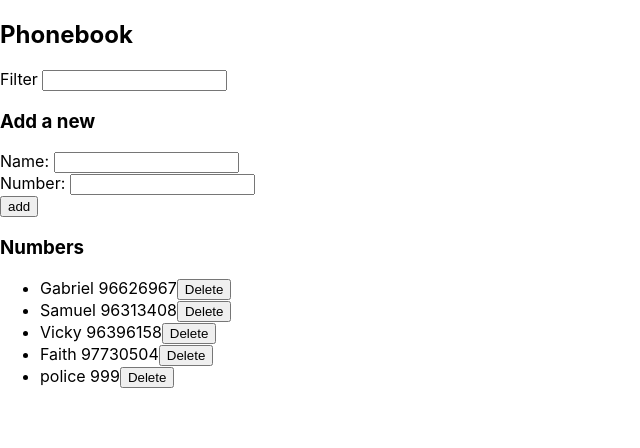
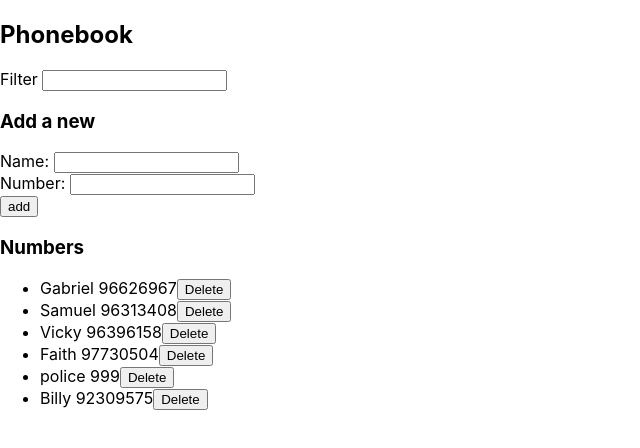
Before and after one commit to Gabrieloxe/fullstackopen2021, a React (Create React App) app in the folder part2/phonebook/: page / in a window 1280 px wide. Shown: the top 448 px of the page, without its empty margins (0-640 px from the left). Built offline with nearby package versions, Linux system fonts and the light colour scheme; data requests are answered from the project's data file; the HTML template or start-up script is replaced by a standard one.

Commit message:
delete the form?

```diff
--- a/part2/phonebook/db.json
+++ b/part2/phonebook/db.json
@@ -24,6 +24,11 @@
       "name": "police",
       "number": "999",
       "id": 8
+    },
+    {
+      "name": "Billy",
+      "number": "92309575",
+      "id": 9
     }
   ]
 }
```
Also changed, not shown: part2/phonebook/src/components/personForm.js (+0 -39 lines).
